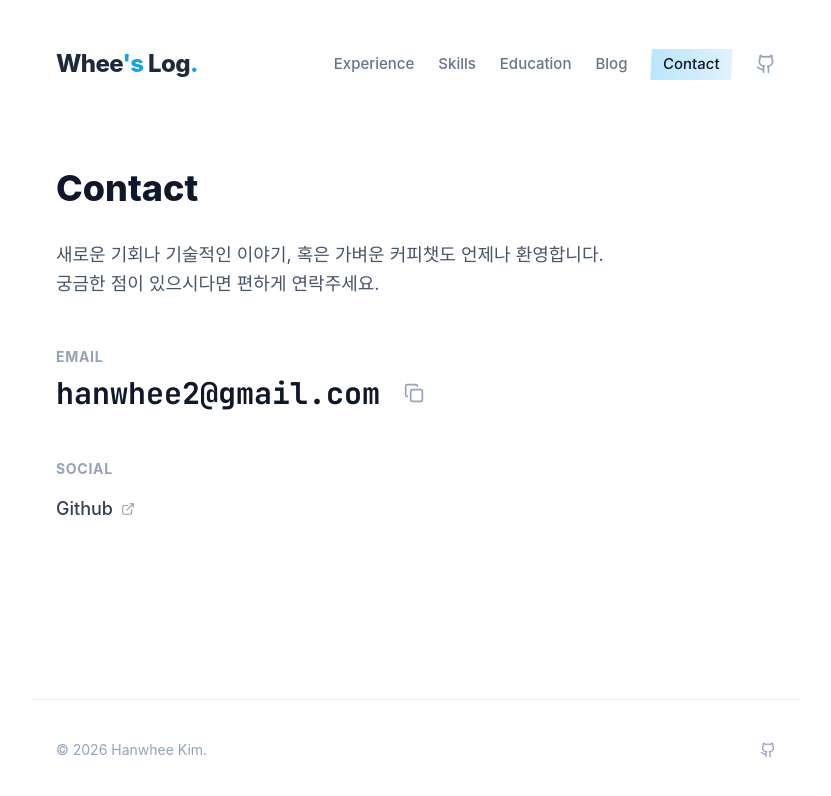
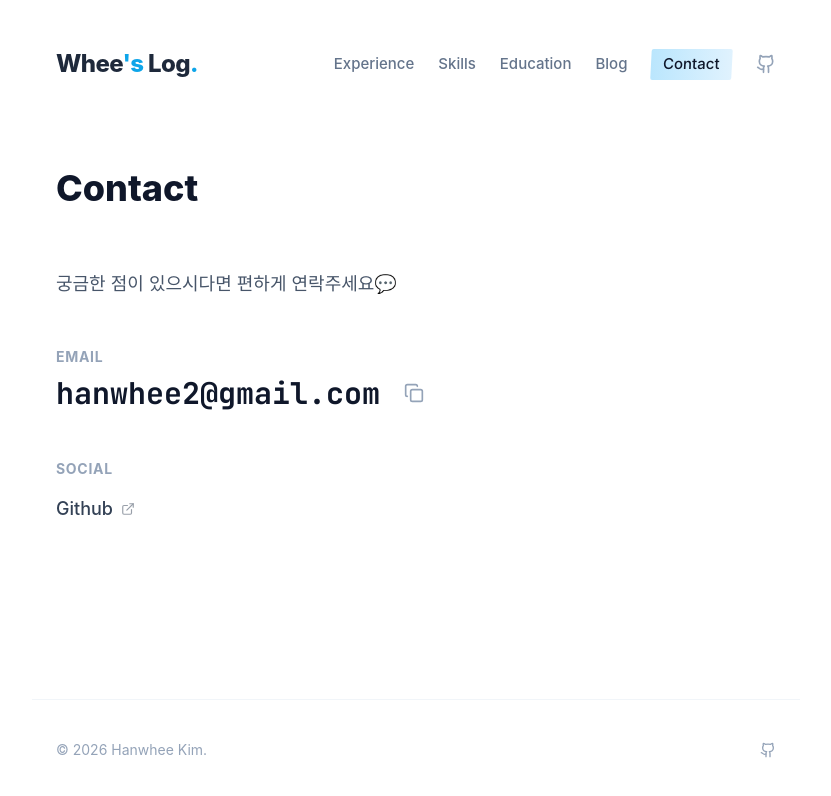
Before and after one commit to KimHanWhee/KimHanWhee.github.io, a React (Vite) app: page /#/contact in a window 1280 px wide. Shown: the top 796 px of the page, without its empty margins (224-1055 px from the left). Built offline with nearby package versions, Linux system fonts and the light colour scheme; a web font is replaced by a local one.

Commit message:
최신 버전

```diff
--- a/pages/Contact.tsx
+++ b/pages/Contact.tsx
@@ -19,9 +19,8 @@ const Contact: React.FC = () => {
 
       <div className="prose prose-lg prose-slate text-slate-600 leading-relaxed mb-12">
         <p>
-          새로운 기회나 기술적인 이야기, 혹은 가벼운 커피챗도 언제나 환영합니다.
           <br />
-          궁금한 점이 있으시다면 편하게 연락주세요.
+          궁금한 점이 있으시다면 편하게 연락주세요💬
         </p>
       </div>
 
```
